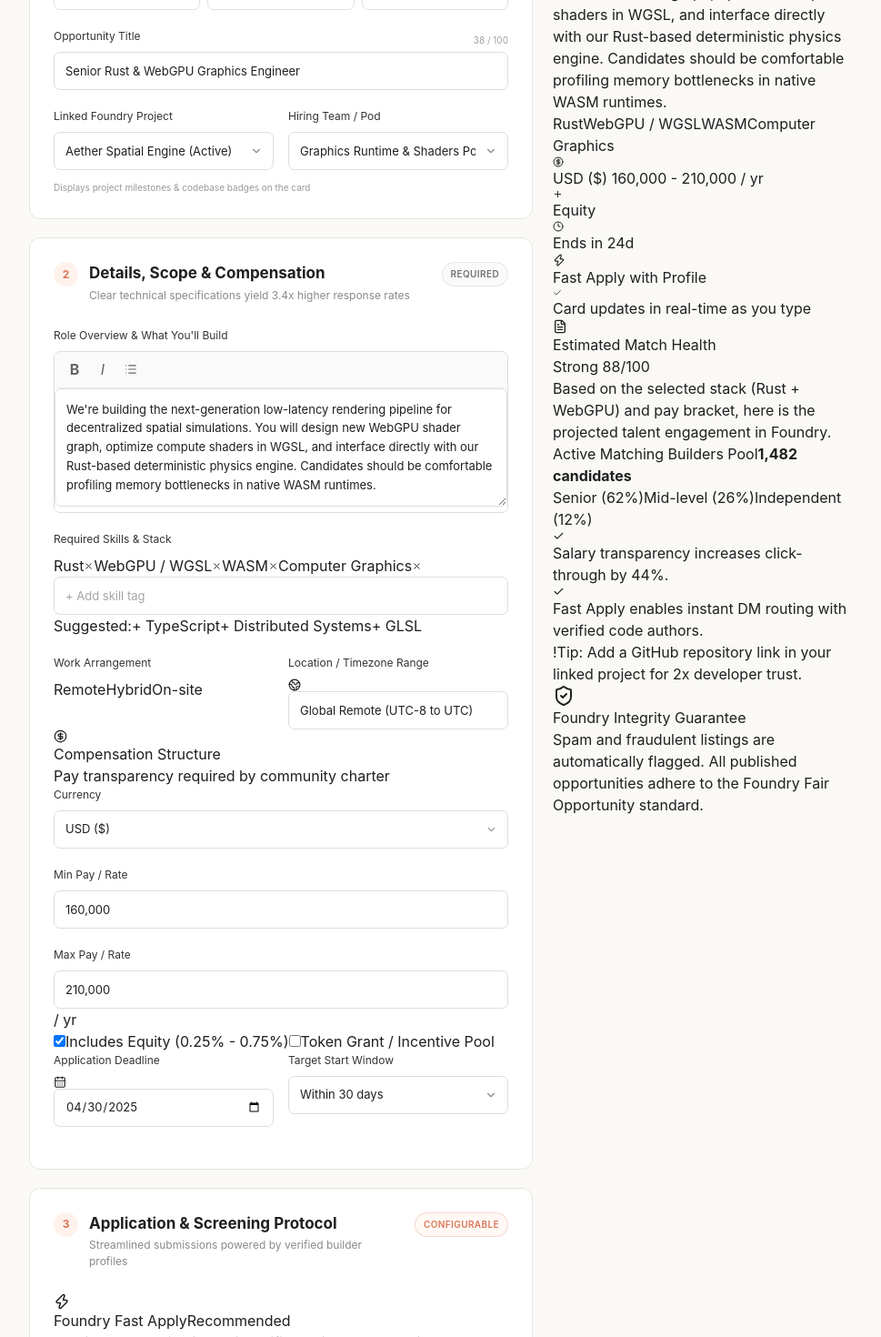
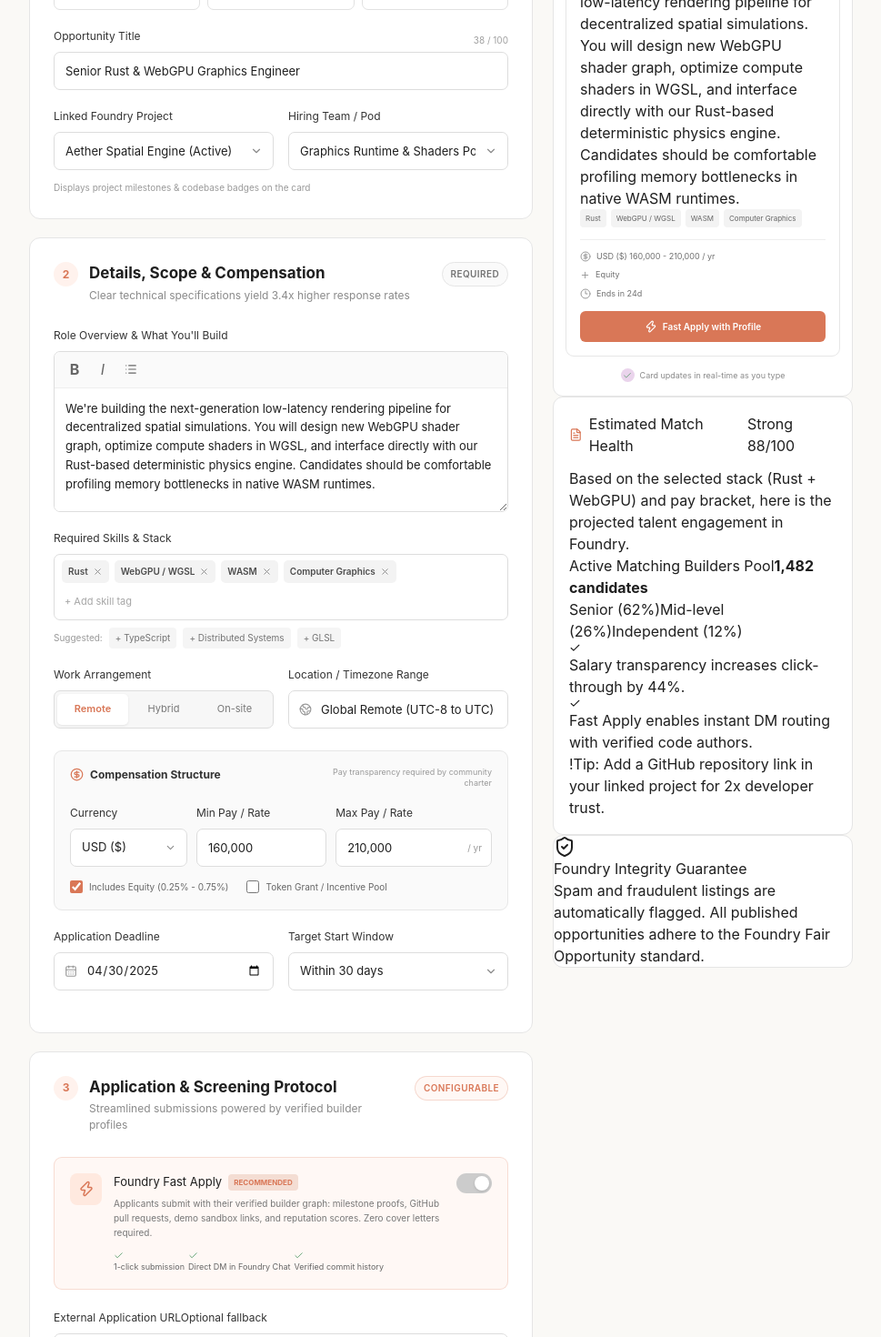
Before and after one commit to TechSage01/Foundry-Frontend, a React (Vite) app: page /opportunities/create in a window 1280 px wide. Shown: the part 580-2050 px from the top of the page at 91% size, without its empty margins (310-1279 px from the left). Built offline with nearby package versions, Linux system fonts and the light colour scheme.

Commit message:
style: add Create Opportunity page styling

```diff
--- a/src/App.css
+++ b/src/App.css
@@ -1738,3 +1738,465 @@
   background: #eeeeee;
   color: #1f1f1f;
 }
+.rich-text-editor textarea {
+  display: block;
+  min-height: 135px;
+  border: none;
+  border-radius: 0;
+  box-shadow: none;
+}
+.rich-text-editor textarea:focus {
+  border: none;
+  box-shadow: none;
+}
+.skills-field {
+  min-height: 42px;
+  border: 1px solid #dddddd;
+  border-radius: 7px;
+  background: #ffffff;
+}
+.skills-field:focus-within {
+  border-color: #d97757;
+  box-shadow: 0 0 0 3px rgba(217, 119, 87, 0.08);
+}
+.selected-skills {
+  display: flex;
+  align-items: center;
+  flex-wrap: wrap;
+  gap: 6px;
+  min-height: 42px;
+  padding: 6px 8px;
+}
+.selected-skill {
+  display: inline-flex;
+  align-items: center;
+  gap: 5px;
+  padding: 5px 7px;
+  border-radius: 5px;
+  background: #f3f3f3;
+  color: #4c4c4c;
+  font-size: 10px;
+  font-weight: 600;
+}
+.selected-skill button {
+  display: flex;
+  align-items: center;
+  justify-content: center;
+  padding: 0;
+  border: none;
+  background: transparent;
+  color: #888888;
+  cursor: pointer;
+}
+.selected-skill button:hover {
+  color: #d97757;
+}
+.selected-skills input {
+  flex: 1;
+  min-width: 120px;
+  height: 28px;
+  padding: 0 3px;
+  border: none;
+  outline: none;
+  box-shadow: none;
+  font-size: 11px;
+}
+.selected-skills input:focus {
+  border: none;
+  box-shadow: none;
+}
+.suggested-skills {
+  display: flex;
+  flex-wrap: wrap;
+  align-items: center;
+  gap: 7px;
+  margin-top: 8px;
+}
+.suggested-skills > span {
+  color: #999999;
+  font-size: 10px;
+}
+.suggested-skills button {
+  padding: 4px 7px;
+  border: none;
+  border-radius: 4px;
+  background: #f5f5f5;
+  color: #737373;
+  font-family: inherit;
+  font-size: 10px;
+  cursor: pointer;
+}
+.suggested-skills button:hover {
+  background: #fff1eb;
+  color: #d97757;
+}
+.segmented-control {
+  display: grid;
+  grid-template-columns: repeat(3, 1fr);
+  padding: 3px;
+  border: 1px solid #dddddd;
+  border-radius: 7px;
+  background: #f7f7f7;
+}
+.segmented-control button {
+  height: 34px;
+  border: none;
+  border-radius: 5px;
+  background: transparent;
+  color: #777777;
+  font-family: inherit;
+  font-size: 11px;
+  cursor: pointer;
+}
+.segmented-control button.active {
+  background: #ffffff;
+  color: #d97757;
+  font-weight: 600;
+  box-shadow: 0 1px 3px rgba(0, 0, 0, 0.08);
+}
+
+
+.input-with-icon {
+  position: relative;
+}
+.input-with-icon svg {
+  position: absolute;
+  top: 50%;
+  left: 12px;
+  transform: translateY(-50%);
+  color: #999999;
+  pointer-events: none;
+}
+.input-with-icon input {
+  padding-left: 35px;
+}
+
+.compensation-card {
+  margin: 4px 0 20px;
+  padding: 17px;
+  border: 1px solid #e7e7e7;
+  border-radius: 9px;
+  background: #fafafa;
+}
+.compensation-heading {
+  display: flex;
+  align-items: flex-start;
+  justify-content: space-between;
+  gap: 15px;
+  margin-bottom: 17px;
+}
+.compensation-title {
+  display: flex;
+  align-items: center;
+  gap: 7px;
+  color: #333333;
+  font-size: 12px;
+  font-weight: 700;
+}
+.compensation-title svg {
+  color: #d97757;
+}
+.compensation-heading > span {
+  max-width: 190px;
+  color: #999999;
+  font-size: 9px;
+  line-height: 1.4;
+  text-align: right;
+}
+.compensation-fields {
+  display: grid;
+  grid-template-columns: 0.9fr 1fr 1.2fr;
+  gap: 10px;
+}
+.compensation-fields .form-field {
+  margin-bottom: 0;
+}
+.pay-input {
+  position: relative;
+}
+.pay-input input {
+  padding-right: 45px;
+}
+.pay-input > span {
+  position: absolute;
+  top: 50%;
+  right: 11px;
+  transform: translateY(-50%);
+  color: #999999;
+  font-size: 10px;
+}
+.compensation-options {
+  display: flex;
+  align-items: center;
+  flex-wrap: wrap;
+  gap: 20px;
+  margin-top: 15px;
+}
+.compensation-options label {
+  display: flex;
+  align-items: center;
+  gap: 7px;
+  color: #666666;
+  font-size: 10px;
+  cursor: pointer;
+}
+.compensation-options input {
+  width: 14px;
+  height: 14px;
+  accent-color: #d97757;
+}
+
+.fast-apply-card {
+  display: flex;
+  align-items: flex-start;
+  gap: 13px;
+  margin-bottom: 22px;
+  padding: 17px;
+  border: 1px solid rgba(217, 119, 87, 0.22);
+  border-radius: 9px;
+  background: #fff8f5;
+}
+.fast-apply-icon {
+  display: flex;
+  align-items: center;
+  justify-content: center;
+  width: 35px;
+  height: 35px;
+  flex-shrink: 0;
+  border-radius: 8px;
+  background: #ffe9df;
+  color: #d97757;
+}
+.fast-apply-content {
+  flex: 1;
+  min-width: 0;
+}
+.fast-apply-content h3 {
+  display: flex;
+  align-items: center;
+  gap: 7px;
+  margin: 0 0 6px;
+  font-size: 13px;
+}
+.fast-apply-content h3 span {
+  padding: 3px 6px;
+  border-radius: 4px;
+  background: #f4ddd3;
+  color: #d97757;
+  font-size: 8px;
+  font-weight: 700;
+  text-transform: uppercase;
+}
+.fast-apply-content p {
+  margin: 0 0 12px;
+  color: #777777;
+  font-size: 10px;
+  line-height: 1.6;
+}
+.fast-apply-benefits {
+  display: flex;
+  align-items: center;
+  gap: 4px;
+  color: #666666;
+  font-size: 9px;
+}
+.fast-apply-benefits svg {
+  color: #5f9f6f;
+}
+
+
+.toggle-switch {
+  position: relative;
+  width: 39px;
+  height: 22px;
+  flex-shrink: 0;
+  padding: 0;
+  border: none;
+  border-radius: 999px;
+  background: #cccccc;
+  cursor: pointer;
+  transition: background 0.2s ease;
+}
+.toggle-switch span {
+  position: absolute;
+  top: 3px;
+  left: 3px;
+  width: 16px;
+  height: 16px;
+  border-radius: 50%;
+  background: #ffffff;
+  transition: transform 0.2s ease;
+  box-shadow: 0 1px 3px rgba(0, 0, 0, 0.15);
+}
+.toggle-switch .active {
+  background: #d97757;
+}
+.toggle-switch.active span {
+  transform: translateX(17px);
+}
+.preview-card-wrapper,
+.match-health-card,
+.integrity-guarantee {
+  border: 1px solid #e5e5e5;
+  border-radius: 11px;
+  background: #ffffff;
+}
+.preview-card-wrapper {
+  overflow: hidden;
+}
+.side-card-heading {
+  padding: 15px 16px 11px;
+  border-bottom: 1px solid #eeeeee;
+}
+.side-card-heading > div {
+  display: flex;
+  align-items: center;
+  gap: 7px;
+  margin-bottom: 3px;
+}
+.side-card-heading strong {
+  font-size: 12px;
+}
+.side-card-heading > span {
+  color: #999999;
+  font-size: 9px;
+}
+.live-indicator {
+  width: 7px;
+  height: 7px;
+  border-radius: 50%;
+  background: #5f9f6f;
+}
+
+
+.feed-preview {
+  margin: 13px;
+  padding: 15px;
+  border: 1px solid #e6e6e6;
+  border-radius: 9px;
+  background: #ffffff;
+}
+.preview-top {
+  display: flex;
+  align-items: center;
+  gap: 8px;
+  margin-bottom: 13px;
+}
+.preview-project-icon {
+  display: flex;
+  align-items: center;
+  justify-content: center;
+  width: 31px;
+  height: 31px;
+  border-radius: 7px;
+  background: #fff2ed;
+  color: #d97757;
+}
+.preview-meta {
+  display: flex;
+  align-items: center;
+  gap: 5px;
+  min-width: 0;
+  color: #8a8a8a;
+  font-size: 9px;
+}
+.preview-meta span:first-child {
+  color: #555555;
+  font-weight: 600;
+}
+.feed-preview h3 {
+  margin: 0 0 7px;
+  color: #242424;
+  font-size: 13px;
+  line-height: 1.35;
+  -webkit-line-clamp: 4;
+  -webkit-box-orient: vertical;
+}
+.preview-tags {
+  display: flex;
+  flex-wrap: wrap;
+  gap: 5px;
+  margin-bottom: 13px;
+}
+.preview-tags span {
+  padding: 4px 6px;
+  border-radius: 4px;
+  background: #f3f3f3;
+  color: #666666;
+  font-size: 8px;
+}
+.preview-details {
+  display: flex;
+  flex-direction: column;
+  gap: 7px;
+  padding-top: 11px;
+  border-top: 1px solid #eeeeee;
+}
+.preview-details span {
+  display: flex;
+  align-items: center;
+  gap: 6px;
+  color: #707070;
+  font-size: 9px;
+}
+.preview-details svg {
+  color: #999999;
+}
+.preview-fast-apply {
+  display: flex;
+  align-items: center;
+  justify-content: center;
+  gap: 6px;
+  width: 100%;
+  height: 34px;
+  margin-top: 13px;
+  border: none;
+  border-radius: 6px;
+  background: #d97757;
+  color: #ffffff;
+  font-family: inherit;
+  font-size: 10px;
+  font-weight: 600;
+  cursor: pointer;
+}
+.preview-fast-apply:hover {
+  background: #c86649;
+}
+.preview-update-note {
+  display: flex;
+  align-items: center;
+  justify-content: center;
+  gap: 6px;
+  padding: 0 15px 15px;
+  color: #8a8a8a;
+  font-size: 9px;
+}
+.circle-check-icon {
+  display: flex;
+  align-items: center;
+  justify-content: center;
+  width: 15px;
+  height: 15px;
+  flex-shrink: 0;
+  border-radius: 50%;
+  background: #ead4ec;
+  color: #5f9f6f;
+}
+.match-health-card {
+  padding: 17px;
+}
+.match-health-heading {
+  display: flex;
+  align-items: center;
+  justify-content: space-between;
+  gap: 10px;
+  margin-bottom: 12px;
+}
+.match-health-heading > div {
+  display: flex;
+  align-items: center;
+  gap: 7px;
+}
+.match-health-heading svg {
+  color: #d97757;
+}
```
